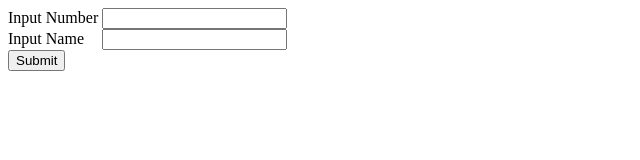
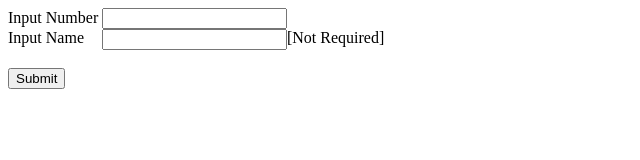
Before and after one commit to MakeyeB/roboger-neighborhood, a plain HTML site: page index.html in a window 1280 px wide. Shown: the whole page, without its empty margins (0-640 px from the left). Drawn offline with Linux system fonts and the light colour scheme.

Commit message:
Add README

```diff
--- a/css/styles.css
+++ b/css/styles.css
@@ -4,9 +4,17 @@
 }
 
 #name-input {
-  margin-left: 14px;
+  margin-left: 18px;
 }
 
 .padding-left {
   padding-left: 20px;
 }
+
+.display-flex {
+  display: flex;
+}
+
+.no-margin {
+  margin: 0px 0px 0px 0px;
+}
--- a/index.html
+++ b/index.html
@@ -10,8 +10,11 @@
     <label for="input">Input Number</label>
     <input type="number" id="input" name="input">
     <br />
-    <label for="name-input">Input Name</label>
-    <input type="text" id="name-input" name="name-input">
+    <span class="display-flex">
+      <label for="name-input">Input Name</label>
+      <input type="text" id="name-input" name="name-input">
+      <p class="no-margin">[Not Required]</p>
+    </span>
     <br />
     <button type="submit">Submit</button>
   </form>
--- a/js/scripts.js
+++ b/js/scripts.js
@@ -76,5 +76,5 @@ function onSubmit(event) {
 }
 
 window.addEventListener("load", function() {
-  this.document.querySelector("form").addEventListener("submit", onSubmit)
+  this.document.querySelector("form").addEventListener("submit", onSubmit);
 });
```
Also changed, not shown: license.txt (added), 1 other file.
